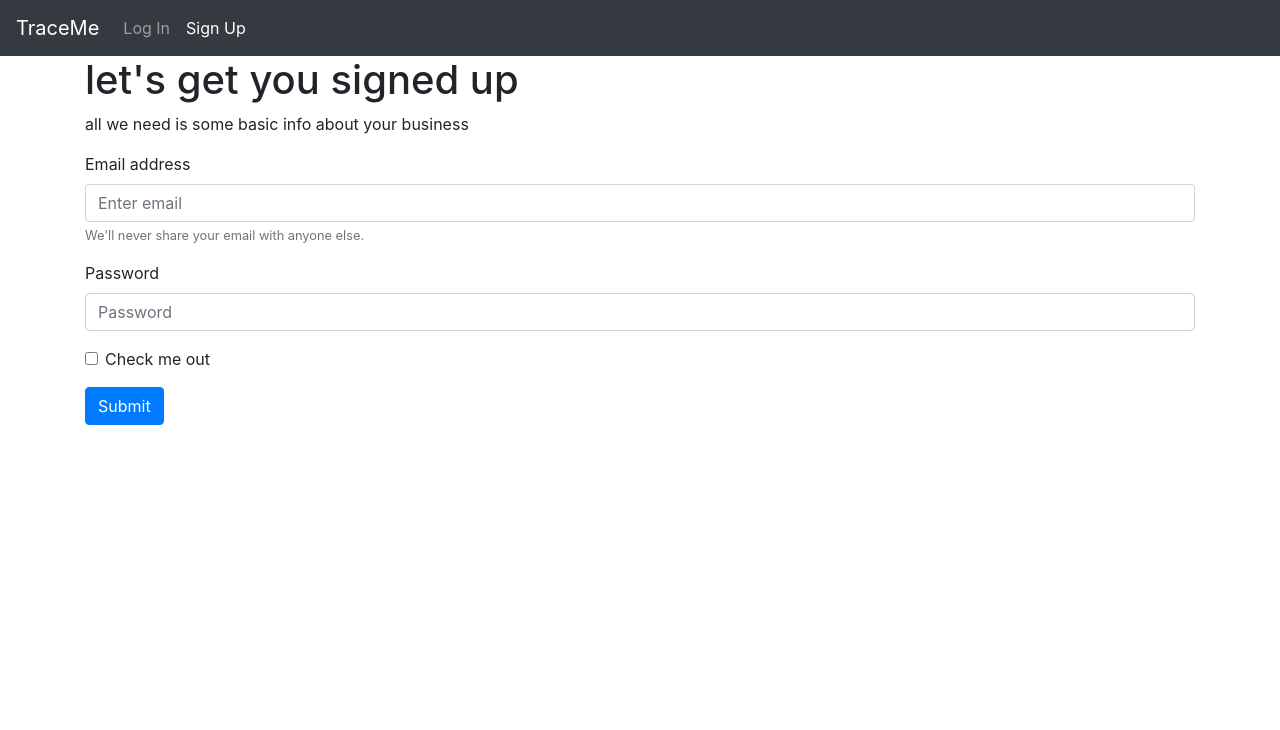
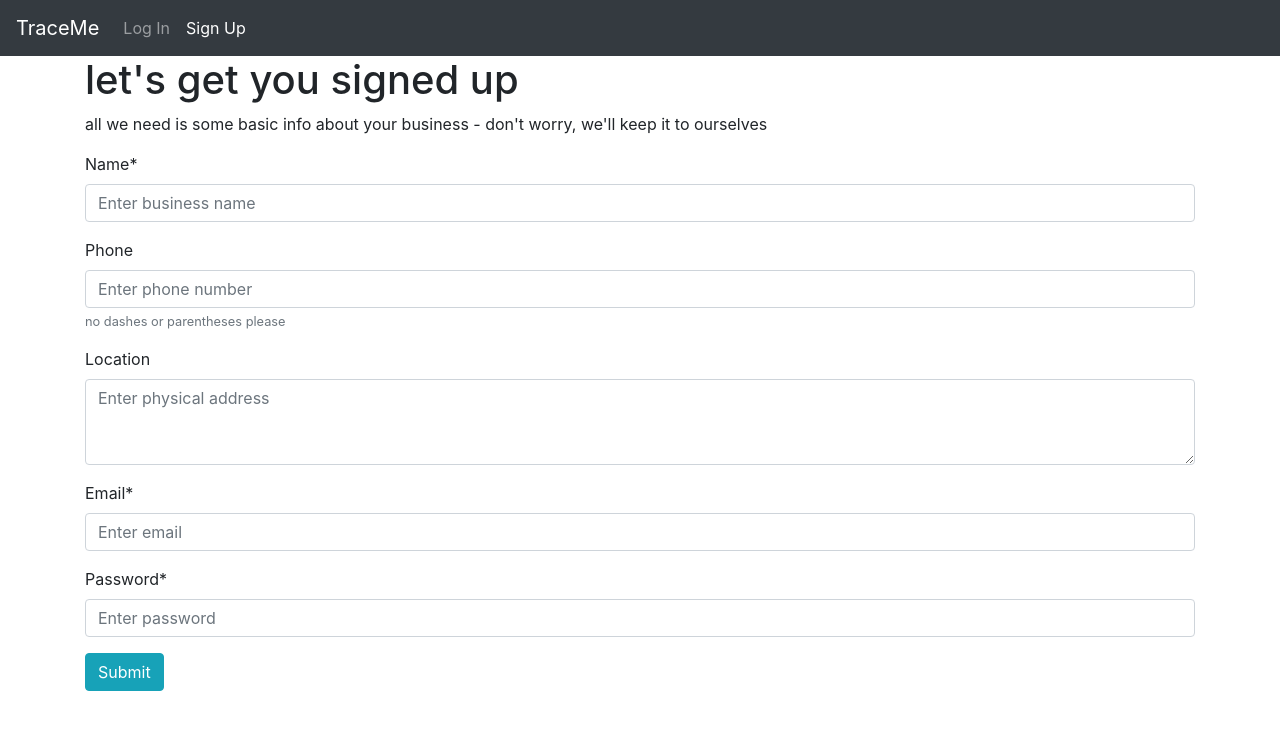
Before and after one commit to wickbushong/trace-me-2, a React (Create React App) app in the folder client/: page /signup in a window 1280 px wide. Shown: the top 730 px of the page. Built offline with nearby package versions, Linux system fonts and the light colour scheme.

Commit message:
Format sign up form.

```diff
--- a/client/src/components/auth/SignUpForm.js
+++ b/client/src/components/auth/SignUpForm.js
@@ -7,22 +7,30 @@ class SignUpForm extends React.PureComponent {
     render() {
         return (
             <Form>
-                <Form.Group controlId="formBasicEmail">
-                    <Form.Label>Email address</Form.Label>
-                    <Form.Control type="email" placeholder="Enter email" />
+                <Form.Group controlId="formName">
+                    <Form.Label>Name*</Form.Label>
+                    <Form.Control type="text" placeholder="Enter business name" required />
+                </Form.Group>
+                <Form.Group controlId="formPhone">
+                    <Form.Label>Phone</Form.Label>
+                    <Form.Control type="tel" placeholder="Enter phone number" />
                     <Form.Text className="text-muted">
-                    We'll never share your email with anyone else.
+                        no dashes or parentheses please
                     </Form.Text>
                 </Form.Group>
-
-                <Form.Group controlId="formBasicPassword">
-                    <Form.Label>Password</Form.Label>
-                    <Form.Control type="password" placeholder="Password" />
+                <Form.Group controlId="formLocation">
+                    <Form.Label>Location</Form.Label>
+                    <Form.Control as="textarea" rows={3} placeholder="Enter physical address" />
                 </Form.Group>
-                <Form.Group controlId="formBasicCheckbox">
-                    <Form.Check type="checkbox" label="Check me out" />
+                <Form.Group controlId="formEmail">
+                    <Form.Label>Email*</Form.Label>
+                    <Form.Control type="email" placeholder="Enter email" required />
                 </Form.Group>
-                <Button variant="primary" type="submit">
+                <Form.Group controlId="formPassword">
+                    <Form.Label>Password*</Form.Label>
+                    <Form.Control type="password" placeholder="Enter password" required />
+                </Form.Group>
+                <Button variant="info" type="submit">
                     Submit
                 </Button>
             </Form>
--- a/client/src/containers/SignUpPage.js
+++ b/client/src/containers/SignUpPage.js
@@ -7,7 +7,7 @@ const SignUpPage = props => {
     return (
         <div>
             <h1>let's get you signed up</h1>
-            <p>all we need is some basic info about your business</p>
+            <p>all we need is some basic info about your business - don't worry, we'll keep it to ourselves</p>
             <SignUpForm />
         </div>
     )
```
Also changed, not shown: 1 other file (tests, documents, lock files or other folders).
